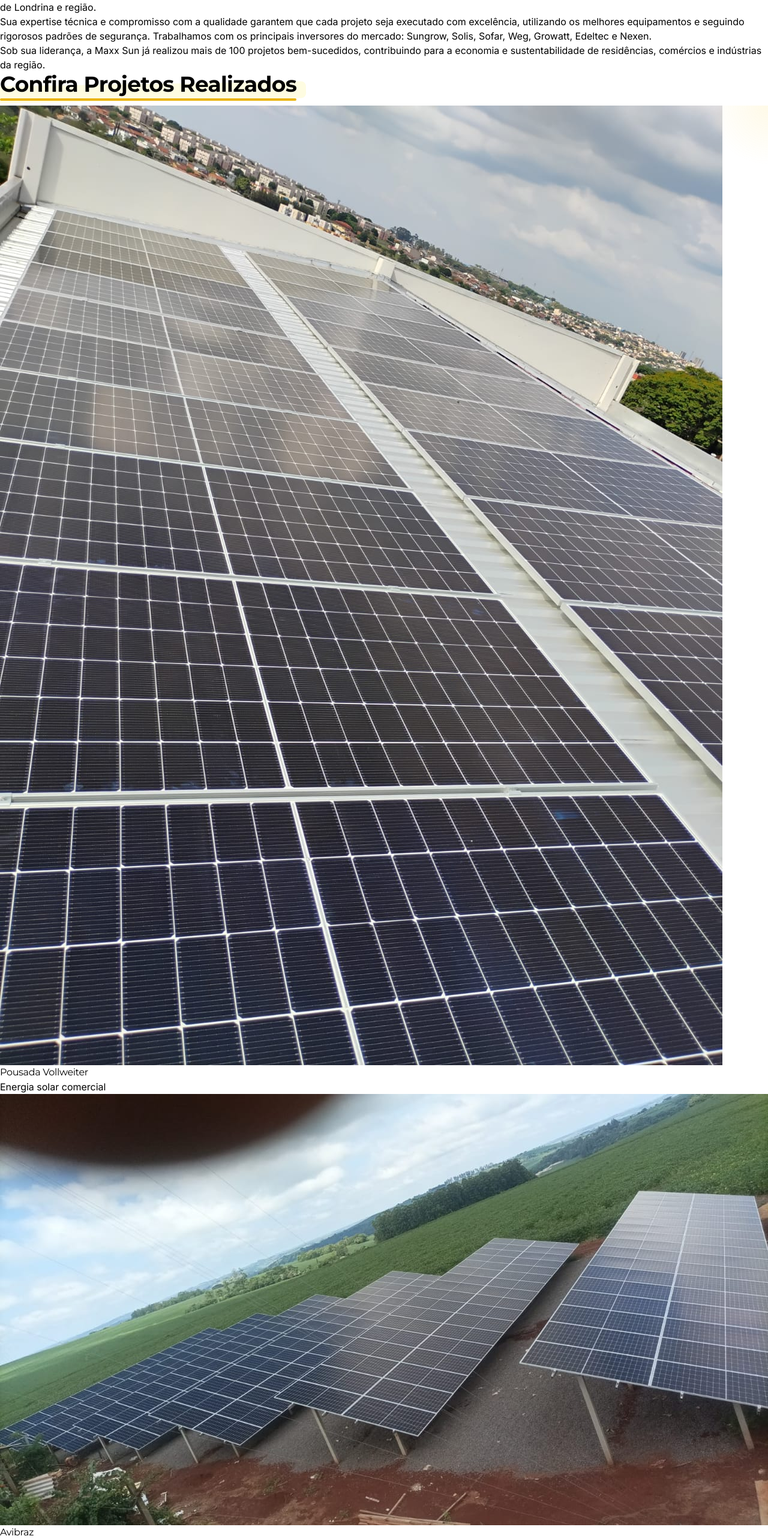
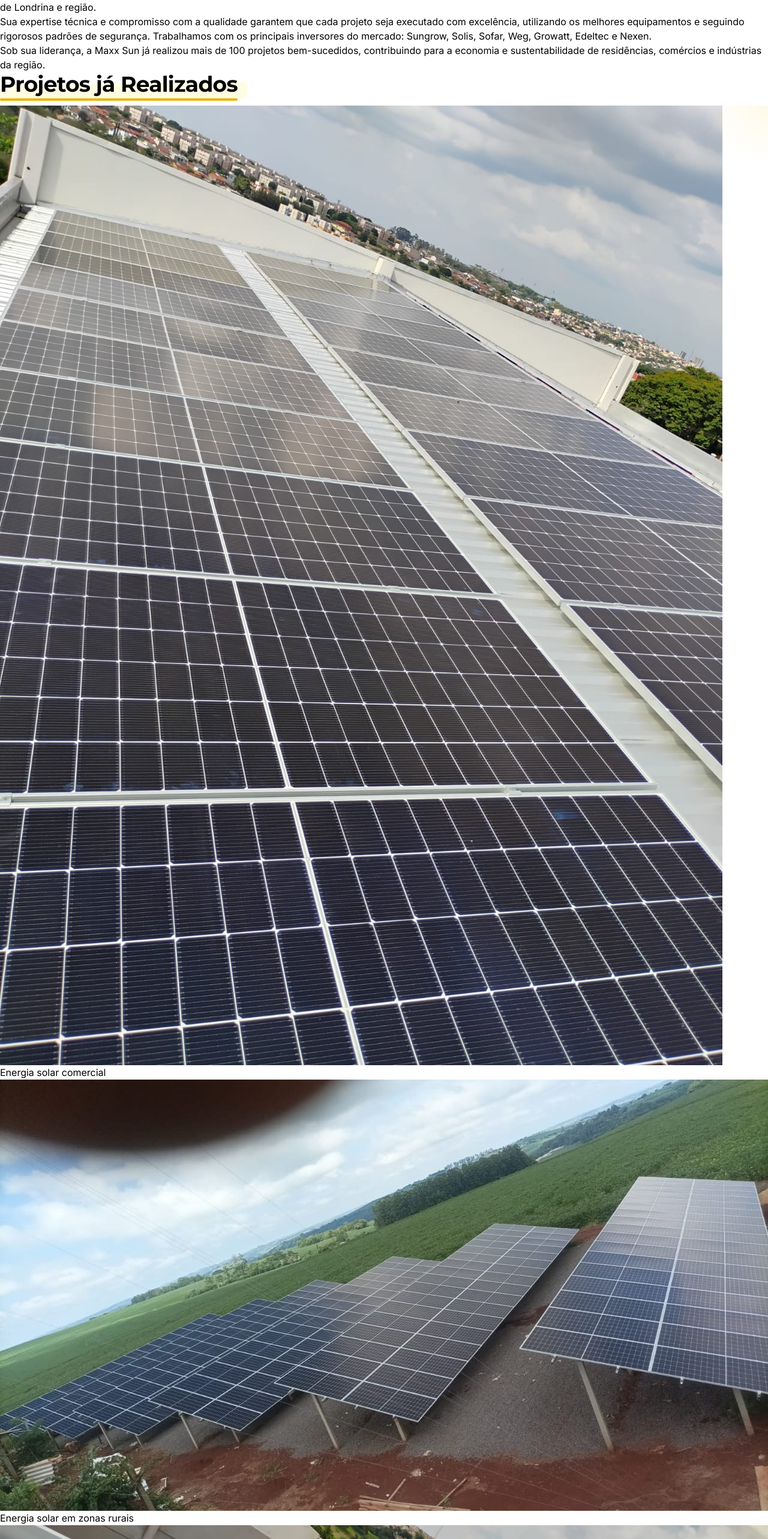
Before and after one commit to Matheus-Bicalho-Sanches/maxx-sun, a React (Vite) app: page / in a window 1280 px wide. Shown: the part 9140-11706 px from the top of the page at 60% size. Built offline with nearby package versions, Linux system fonts and the light colour scheme.

Commit message:
Correções seção de projetos realizados

```diff
--- a/src/App.tsx
+++ b/src/App.tsx
@@ -437,7 +437,7 @@ function App() {
         <div className="max-w-7xl mx-auto px-4">
           {/* Projects Section Title */}
           <h2 className="heading-lg section-title text-yellow-600 text-center mb-20">
-            Confira Projetos Realizados
+            Projetos já Realizados
           </h2>
 
           <div className="grid grid-cols-1 md:grid-cols-3 gap-8">
@@ -446,11 +446,10 @@ function App() {
               <div className="card-decoration"></div>
               <img
                 src="/Foto1.jpeg"
-                alt="Pousada Vollweiter"
+                alt="Projeto Comercial"
                 className="w-full aspect-video object-cover transition-transform duration-300 group-hover:scale-105"
               />
               <div className="p-6">
-                <h3 className="text-xl font-bold text-gray-800 mb-2">Pousada Vollweiter</h3>
                 <p className="text-gray-600">Energia solar comercial</p>
               </div>
             </div>
@@ -460,11 +459,10 @@ function App() {
               <div className="card-decoration"></div>
               <img
                 src="/Foto2.jpeg"
-                alt="Avibraz"
+                alt="Projeto Rural"
                 className="w-full aspect-video object-cover transition-transform duration-300 group-hover:scale-105"
               />
               <div className="p-6">
-                <h3 className="text-xl font-bold text-gray-800 mb-2">Avibraz</h3>
                 <p className="text-gray-600">Energia solar em zonas rurais</p>
               </div>
             </div>
@@ -474,11 +472,10 @@ function App() {
               <div className="card-decoration"></div>
               <img
                 src="/Foto3.jpeg"
-                alt="Marcelo Sossella"
+                alt="Projeto Residencial"
                 className="w-full aspect-video object-cover transition-transform duration-300 group-hover:scale-105"
               />
               <div className="p-6">
-                <h3 className="text-xl font-bold text-gray-800 mb-2">Marcelo Sossella</h3>
                 <p className="text-gray-600">Energia Solar Residencial</p>
               </div>
             </div>
```
